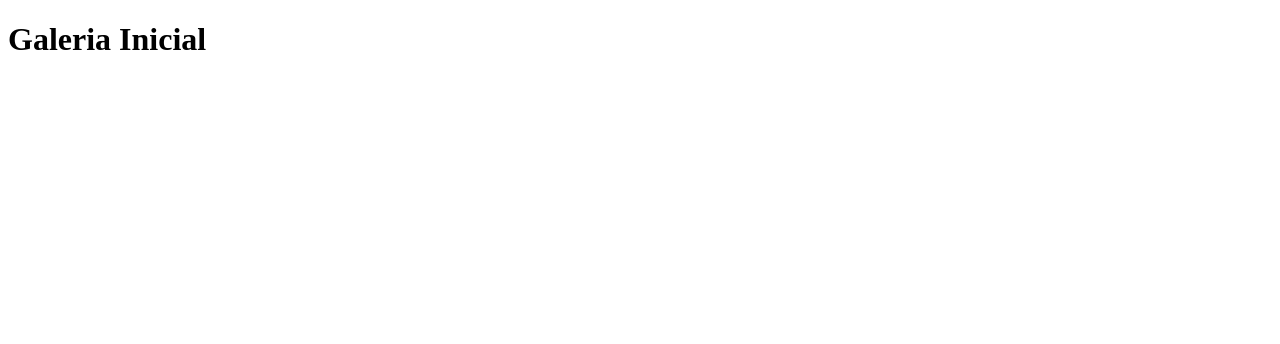
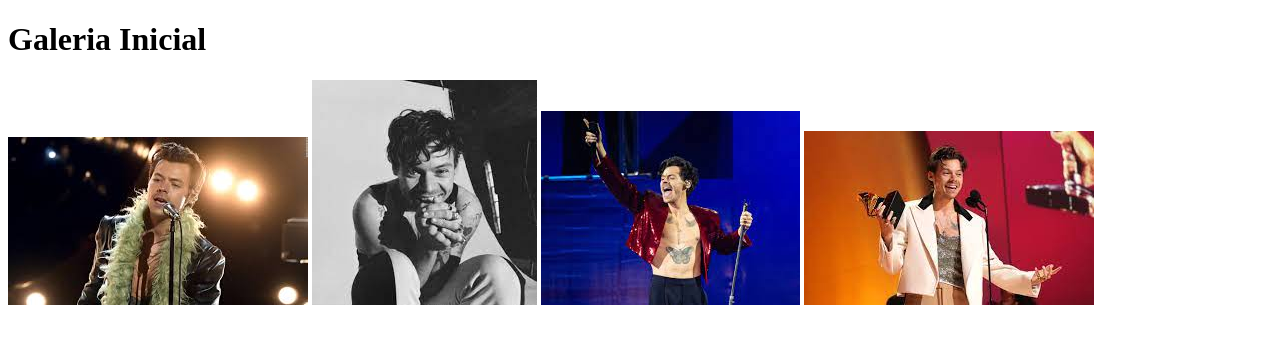
Before and after one commit to ArianneRios/NuevoPreyectoari, a plain HTML site: page index.html in a window 1280 px wide. Drawn offline with Linux system fonts and the light colour scheme.

Commit message:
added images for project

```diff
--- a/index.html
+++ b/index.html
@@ -7,5 +7,11 @@
 </head>
 <body>
     <h1>Galeria Inicial</h1>
+    <section>
+        <img src="images/images.jpg" alt="">
+        <img src="images/Unknown 2.jpg" alt="">
+        <img src="images/Unknown.jpg" alt="">
+        <img src="images/Unknown3.jpg" alt="">
+    </section>
 </body>
 </html>
```
Also changed, not shown: images/Unknown 2.jpg (added), images/Unknown.jpg (added), images/Unknown3.jpg (added), images/images.jpg (added), 1 other file.
